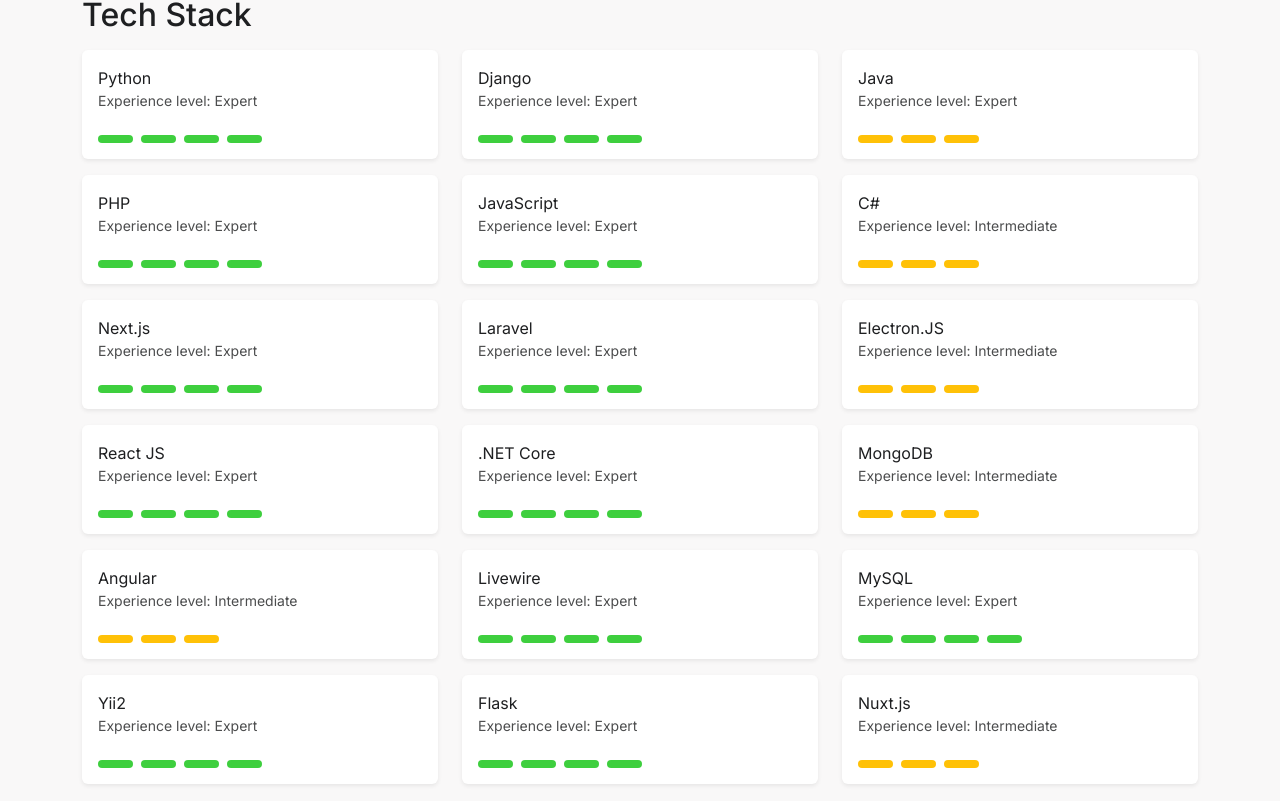
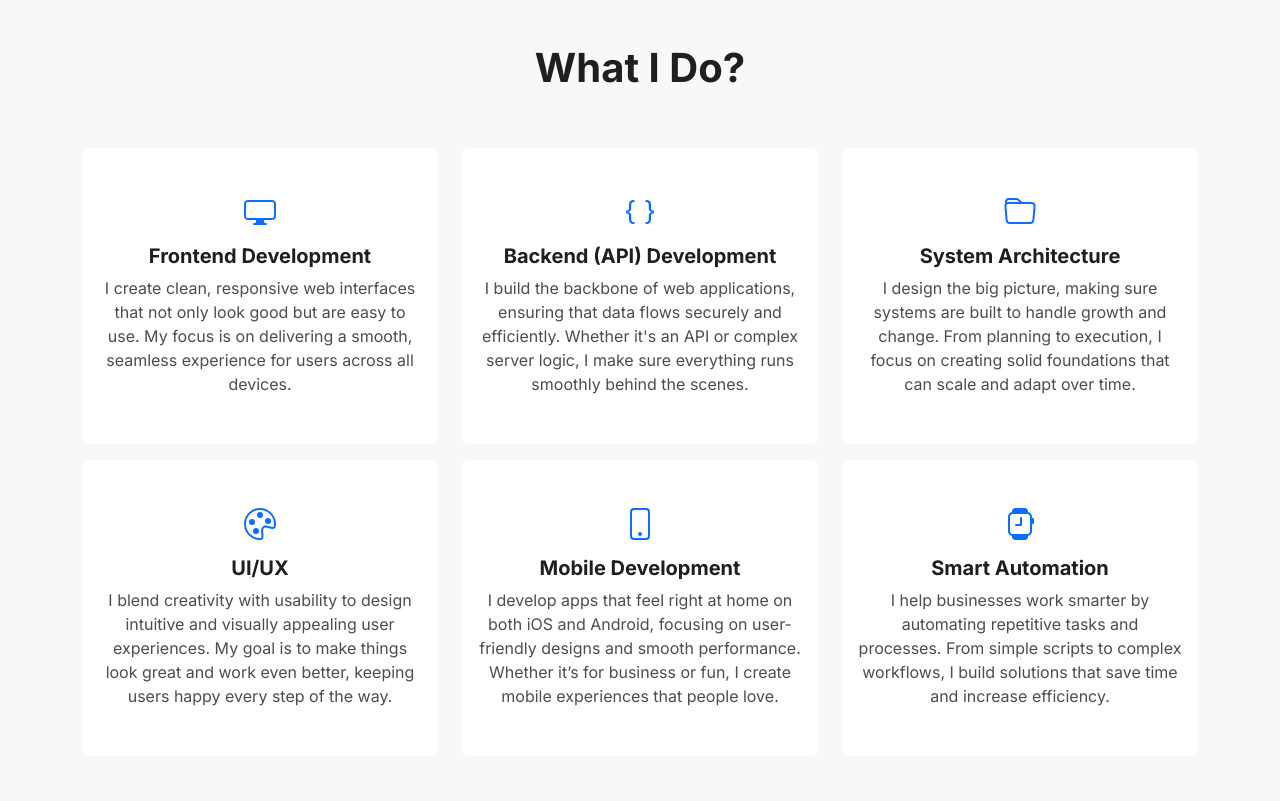
Before and after one commit to NENAD-BLAGOVCANIN/nenadblagov, a React (Create React App) app: page / in a window 1280 px wide. Shown: the part 739-1540 px from the top of the page. Built offline with nearby package versions, Linux system fonts and the light colour scheme.

Commit message:
what I do section

```diff
--- a/src/index.css
+++ b/src/index.css
@@ -119,7 +119,7 @@
   width: 35px;
   margin-right: .5rem;
   border-radius: 1.3rem;
-  background-color: var(--color-success);
+  background-color: var(--color-primary);
 }
 
 @media only screen and (max-width: 850px) {
--- a/src/pages/home/Home.jsx
+++ b/src/pages/home/Home.jsx
@@ -7,6 +7,7 @@
 import { Link } from 'react-router-dom'
 import { useTranslation } from 'react-i18next'
 import { CameraVideo, CameraVideoFill, ChatFill, Phone } from 'react-bootstrap-icons'
+import WhatIDo from './WhatIDo'
 
 function Home() {
 
@@ -62,6 +63,7 @@
 
             <div className="container py-4">
 
+                <WhatIDo />
                 <TechStack />
                 <WorkExperience />
 
--- a/src/pages/home/TechStack.jsx
+++ b/src/pages/home/TechStack.jsx
@@ -7,7 +7,7 @@
 
     return (
         <>
-            <h2 className="mt-4">{t('techStack.headline')}</h2>
+            <h1 className="my-5 text-center bold pt-5">{t('techStack.headline')}</h1>
 
             <div className="row tech-stack-list">
                 <div className="col-md-4 col-6">
--- /dev/null
+++ b/src/pages/home/WhatIDo.jsx
@@ -0,0 +1,59 @@
+import React from 'react'
+import { Braces, Display, Folder, Palette, Phone, Smartwatch } from 'react-bootstrap-icons'
+
+function WhatIDo() {
+    return (
+        <div className="py-4">
+
+            <h1 className="text-center bold py-5">What I Do?</h1>
+
+            <div className="row">
+                <div className="col-md-4 mb-3">
+                    <div className="card px-3 py-5 h-100">
+                        <Display className='h2 mb-3 text-primary m-auto' />
+                        <h5 className='bold text-center'>Frontend Development</h5>
+                        <p className='txt-light text-center mb-0'>I create clean, responsive web interfaces that not only look good but are easy to use. My focus is on delivering a smooth, seamless experience for users across all devices.</p>
+                    </div>
+                </div>
+                <div className="col-md-4 mb-3">
+                    <div className="card px-3 py-5 h-100">
+                        <Braces className='h2 mb-3 text-primary m-auto' />
+                        <h5 className='bold text-center'>Backend (API) Development</h5>
+                        <p className='txt-light text-center mb-0'>I build the backbone of web applications, ensuring that data flows securely and efficiently. Whether it's an API or complex server logic, I make sure everything runs smoothly behind the scenes.</p>
+                    </div>
+                </div>
+                <div className="col-md-4 mb-3">
+                    <div className="card px-3 py-5 h-100">
+                        <Folder className='h2 mb-3 text-primary m-auto' />
+                        <h5 className='bold text-center'>System Architecture</h5>
+                        <p className='txt-light text-center mb-0'>I design the big picture, making sure systems are built to handle growth and change. From planning to execution, I focus on creating solid foundations that can scale and adapt over time.</p>
+                    </div>
+                </div>
+                <div className="col-md-4 mb-3">
+                    <div className="card px-3 py-5 h-100">
+                        <Palette className='h2 mb-3 text-primary m-auto' />
+                        <h5 className='bold text-center'>UI/UX</h5>
+                        <p className='txt-light text-center mb-0'>I blend creativity with usability to design intuitive and visually appealing user experiences. My goal is to make things look great and work even better, keeping users happy every step of the way.</p>
+                    </div>
+                </div>
+                <div className="col-md-4 mb-3">
+                    <div className="card px-3 py-5 h-100">
+                        <Phone className='h2 mb-3 text-primary m-auto' />
+                        <h5 className='bold text-center'>Mobile Development</h5>
+                        <p className='txt-light text-center mb-0'>I develop apps that feel right at home on both iOS and Android, focusing on user-friendly designs and smooth performance. Whether it’s for business or fun, I create mobile experiences that people love.</p>
+                    </div>
+                </div>
+                <div className="col-md-4 mb-3">
+                    <div className="card px-3 py-5 h-100">
+                        <Smartwatch className='h2 mb-3 text-primary m-auto' />
+                        <h5 className='bold text-center'>Smart Automation</h5>
+                        <p className='txt-light text-center mb-0'>I help businesses work smarter by automating repetitive tasks and processes. From simple scripts to complex workflows, I build solutions that save time and increase efficiency.</p>
+                    </div>
+                </div>
+            </div>
+
+        </div>
+    )
+}
+
+export default WhatIDo
```
